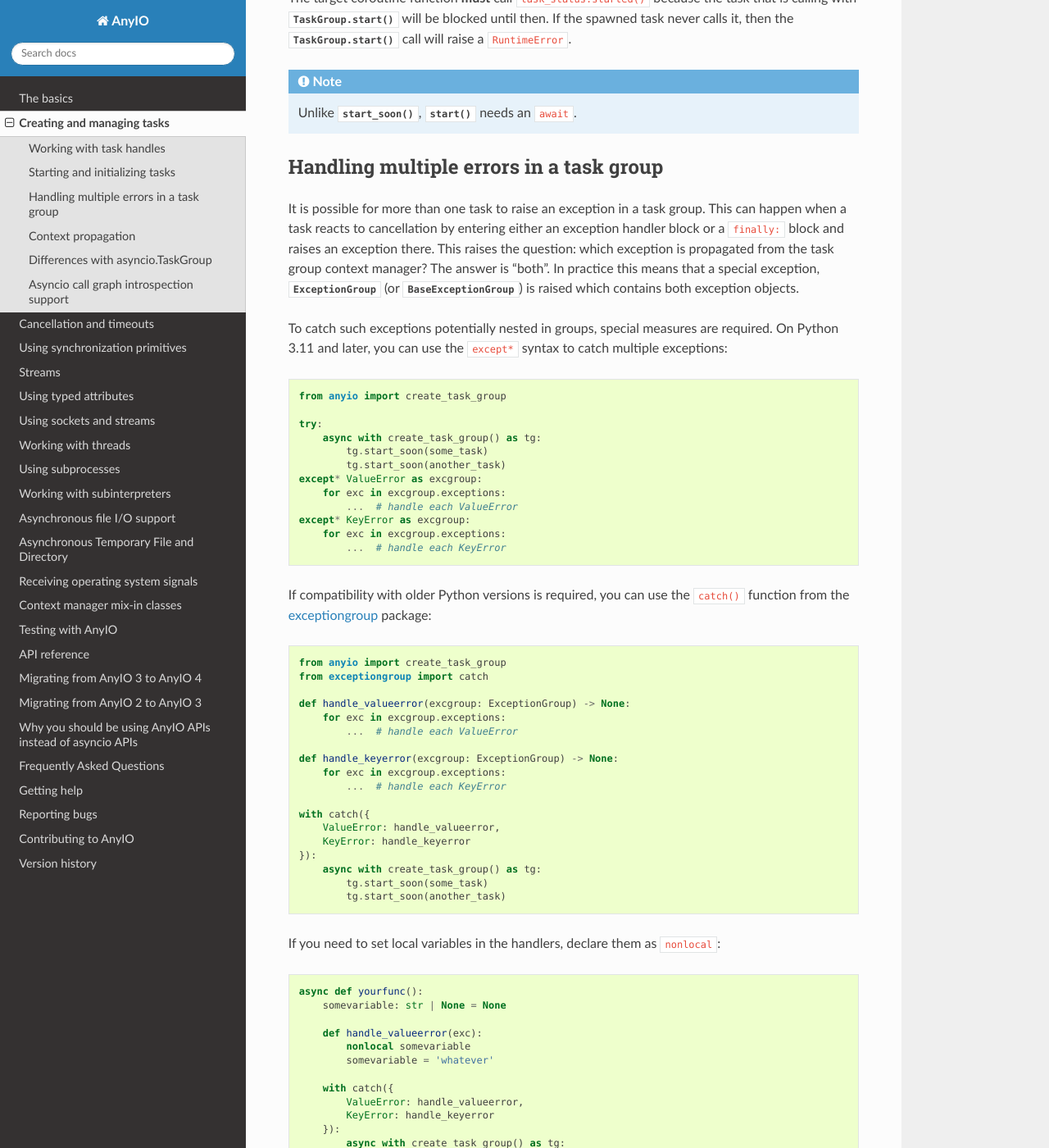
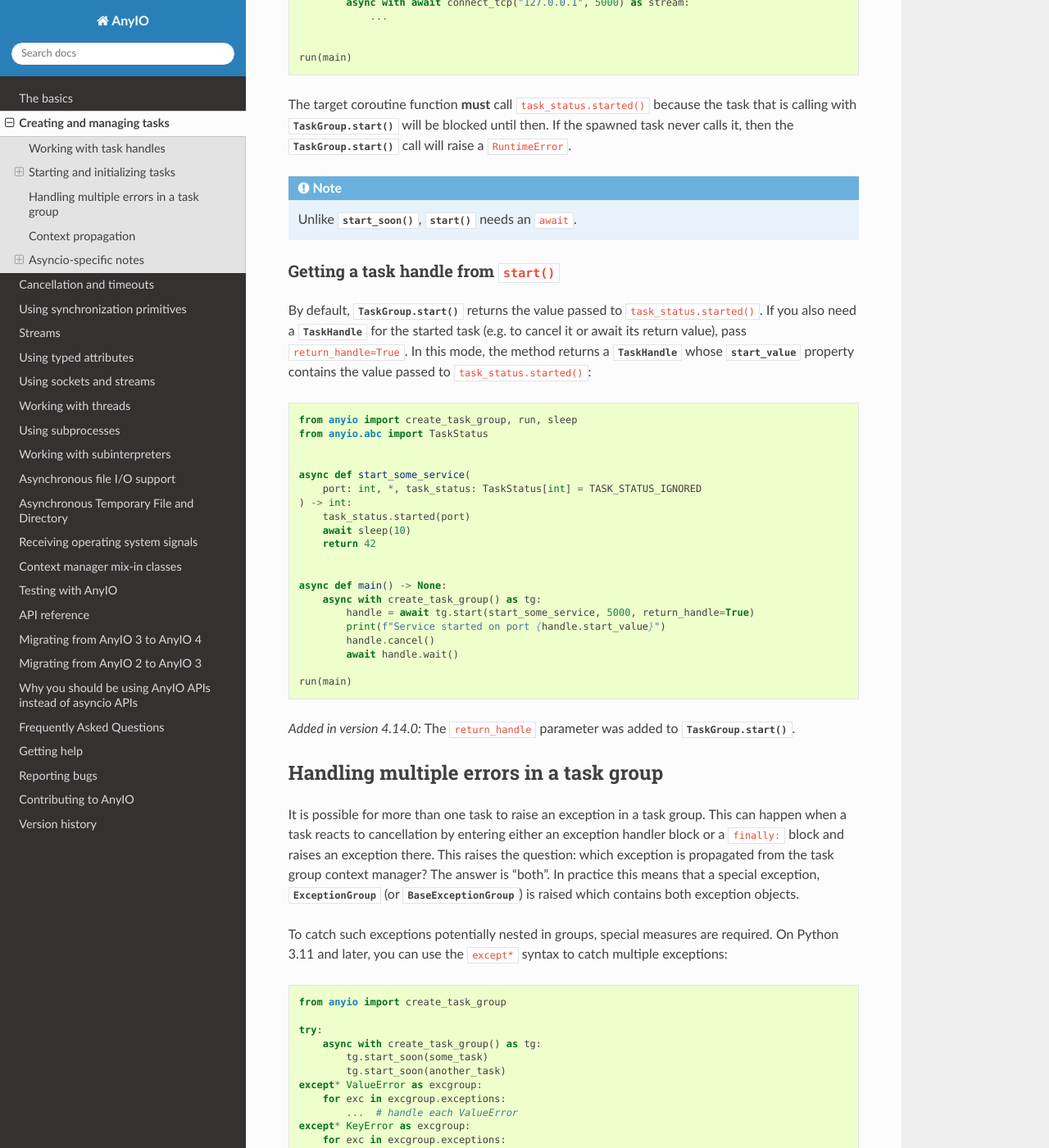
Before and after one commit to agronholm/anyio, a Sphinx documentation site: the page built from docs/tasks.rst, in a window 1280 px wide and 1400 px high, scrolled down 2477 px. Shown: the whole window at 82% size. Built offline with Sphinx 7.4.7 and the Read the Docs theme 3.1.0, drawn with Linux system fonts in a browser that asks for light colours; the version number could not be read and is left out; some of the changed text lies outside the part shown.

Commit message:
Added task handle support to start() and start_soon()

```diff
--- a/docs/tasks.rst
+++ b/docs/tasks.rst
@@ -44,44 +44,84 @@
 Working with task handles
 -------------------------
 
-As an alternative way to spawn tasks, you can use the :meth:`~.TaskGroup.create_task`
-method which will return a :class:`~.TaskHandle`. This handle can be used to:
+Both :meth:`~.abc.TaskGroup.start_soon` and :meth:`~.TaskGroup.create_task` return a
+:class:`~.TaskHandle`. This handle can be used to:
 
 #. Wait for the task to finish before exiting the task group
 #. Retrieve the task's return value or exception
 #. Cancel the task
 #. Check the task's status
 
-::
+.. tabs::
 
-    from anyio import TaskHandle, create_task_group, run, sleep
+   .. tab:: create_task()
+
+      ::
+
+          from anyio import TaskHandle, create_task_group, run, sleep
 
 
-    async def sometask(num: int) -> str:
-        await sleep(1)
-        return str(num)
+          async def sometask(num: int) -> str:
+              await sleep(1)
+              return str(num)
 
 
-    async def main() -> None:
-        async with create_task_group() as tg:
-            handles = [
-                tg.create_task(sometask(num)) for num in range(5)
-            ]
-            handles[1].cancel()
-            print(await handles[2])
+          async def main() -> None:
+              async with create_task_group() as tg:
+                  handles = [
+                      tg.create_task(sometask(num)) for num in range(5)
+                  ]
+                  handles[1].cancel()
+                  print(await handles[2])
 
-        print(
-            'Tasks finished:',
-            ', '.join(
-                handle.return_value for handle in handles
-                if handle.status is TaskHandle.Status.FINISHED
-            )
-        )
-        # Should print:
-        #   2
-        #   Tasks finished: 0, 2, 3, 4
+              print(
+                  'Tasks finished:',
+                  ', '.join(
+                      handle.return_value for handle in handles
+                      if handle.status is TaskHandle.Status.FINISHED
+                  )
+              )
+              # Should print:
+              #   2
+              #   Tasks finished: 0, 2, 3, 4
 
-    run(main)
+          run(main)
+
+   .. tab:: start_soon()
+
+      ::
+
+          from anyio import TaskHandle, create_task_group, run, sleep
+
+
+          async def sometask(num: int) -> str:
+              await sleep(1)
+              return str(num)
+
+
+          async def main() -> None:
+              async with create_task_group() as tg:
+                  handles = [
+                      tg.start_soon(sometask, num) for num in range(5)
+                  ]
+                  handles[1].cancel()
+                  print(await handles[2])
+
+              print(
+                  'Tasks finished:',
+                  ', '.join(
+                      handle.return_value for handle in handles
+                      if handle.status is TaskHandle.Status.FINISHED
+                  )
+              )
+              # Should print:
+              #   2
+              #   Tasks finished: 0, 2, 3, 4
+
+          run(main)
+
+.. versionchanged:: 4.14.0
+    :meth:`~.abc.TaskGroup.start_soon` now returns a :class:`~.TaskHandle`.
 
 .. _start_initialize:
 
@@ -137,6 +177,40 @@
 
 .. note:: Unlike :meth:`~.abc.TaskGroup.start_soon`, :meth:`~.abc.TaskGroup.start` needs
    an ``await``.
+
+Getting a task handle from ``start()``
+^^^^^^^^^^^^^^^^^^^^^^^^^^^^^^^^^^^^^^
+
+By default, :meth:`TaskGroup.start() <.abc.TaskGroup.start>` returns the value passed to
+``task_status.started()``. If you also need a :class:`~.TaskHandle` for the started task
+(e.g. to cancel it or await its return value), pass ``return_handle=True``. In this
+mode, the method returns a :class:`~.TaskHandle` whose :attr:`~.TaskHandle.start_value`
+property contains the value passed to ``task_status.started()``::
+
+    from anyio import create_task_group, run, sleep
+    from anyio.abc import TaskStatus
+
+
+    async def start_some_service(
+        port: int, *, task_status: TaskStatus[int] = TASK_STATUS_IGNORED
+    ) -> int:
+        task_status.started(port)
+        await sleep(10)
+        return 42
+
+
+    async def main() -> None:
+        async with create_task_group() as tg:
+            handle = await tg.start(start_some_service, 5000, return_handle=True)
+            print(f"Service started on port {handle.start_value}")
+            handle.cancel()
+            await handle.wait()
+
+    run(main)
+
+.. versionadded:: 4.14.0
+    The ``return_handle`` parameter was added to
+    :meth:`TaskGroup.start() <.abc.TaskGroup.start>`.
 
 Handling multiple errors in a task group
 ----------------------------------------
@@ -217,10 +291,19 @@
 task that calls :meth:`TaskGroup.start() <.abc.TaskGroup.start>` or
 :meth:`TaskGroup.start_soon() <.abc.TaskGroup.start_soon>`.
 
+If you need a task to run in a specific context, you can pass a
+:class:`~contextvars.Context` object to
+:meth:`TaskGroup.create_task() <.abc.TaskGroup.create_task>` via its ``context`` keyword
+argument. When provided, the task will run in the given context instead of inheriting a
+copy of the caller's context.
+
 .. _context: https://docs.python.org/3/library/contextvars.html
 
+Asyncio-specific notes
+----------------------
+
 Differences with asyncio.TaskGroup
-----------------------------------
+^^^^^^^^^^^^^^^^^^^^^^^^^^^^^^^^^^
 
 The :class:`asyncio.TaskGroup` class, added in Python 3.11, is very similar in design to
 the AnyIO :class:`~.abc.TaskGroup` class. The asyncio counterpart has some important
@@ -229,8 +312,8 @@
 * The task group itself is instantiated directly, rather than using a factory function
 * Tasks are spawned solely through :meth:`~asyncio.TaskGroup.create_task`; there is no
   ``start()`` or ``start_soon()`` method
-* The :meth:`~asyncio.TaskGroup.create_task` method returns a task object which can be
-  awaited on (or cancelled)
+* The :meth:`~asyncio.TaskGroup.create_task` method returns an :class:`asyncio.Task`,
+  while AnyIO's :meth:`~.TaskGroup.create_task` returns a :class:`~.TaskHandle`
 * Tasks spawned via :meth:`~asyncio.TaskGroup.create_task` can only be cancelled
   individually (there is no ``cancel()`` method or similar in the task group)
 * When a task spawned via :meth:`~asyncio.TaskGroup.create_task` is cancelled before its
@@ -241,8 +324,8 @@
 * Tasks spawned from :class:`asyncio.TaskGroup` use different cancellation semantics
   (see the notes on :ref:`asyncio cancellation semantics <asyncio cancellation>`)
 
-Asyncio call graph introspection support
-----------------------------------------
+Call graph introspection support
+^^^^^^^^^^^^^^^^^^^^^^^^^^^^^^^^
 
 .. versionadded:: 4.12.0
 
```
Also changed, not shown: docs/versionhistory.rst (+6 -2 lines), 5 other files.
